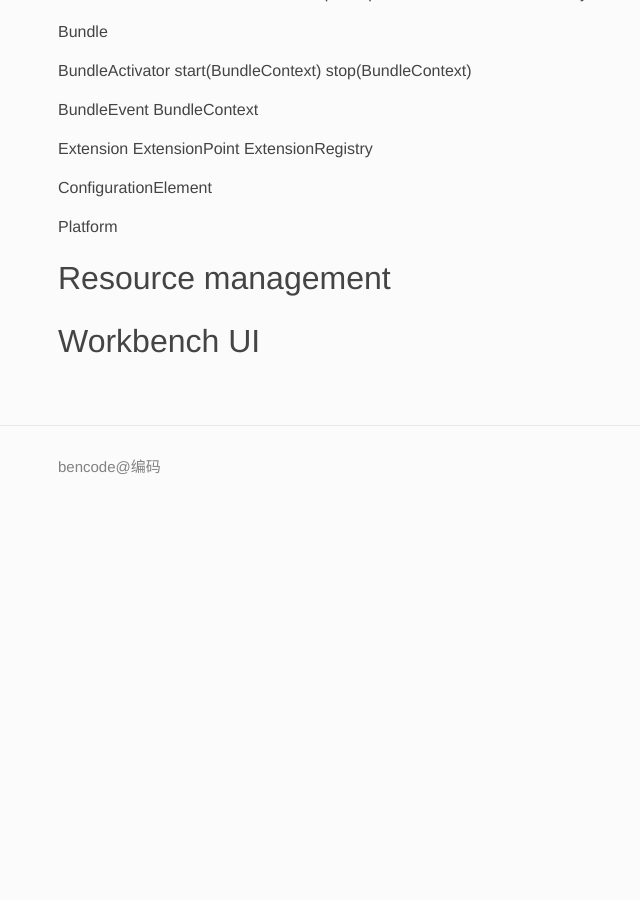
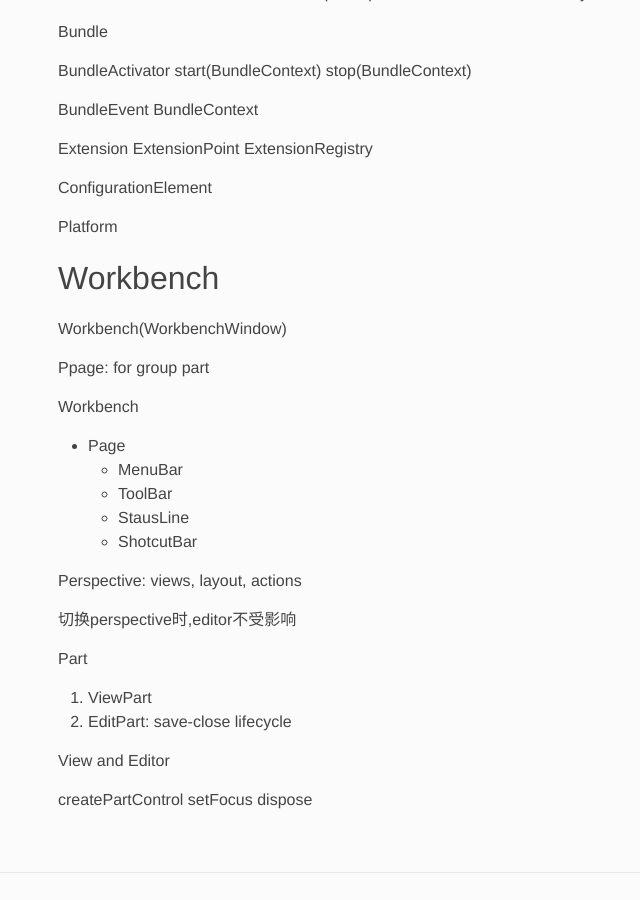
Before and after one commit to bencode/bencode.github.io, a Jekyll site: the page built from _posts/daily/eclipse/2014-11-26-review.md, in a window 1280 px wide and 900 px high, scrolled down 696 px. Shown: the whole window, without its empty margins (212-852 px from the left). Built offline with Jekyll 4.4.1, drawn with Linux system fonts in a browser that asks for light colours; before the commit the page ends 1235 px from its top, so only the background shows below that.

Commit message:
eclipse review

```diff
--- a/_posts/daily/eclipse/2014-11-26-review.md
+++ b/_posts/daily/eclipse/2014-11-26-review.md
@@ -42,11 +42,35 @@ Extension ExtensionPoint ExtensionRegistry
 
 ConfigurationElement
 
-
 Platform
 
 
-## Resource management
+## Workbench
+
+Workbench(WorkbenchWindow)
+
+Ppage: for group part
+
+Workbench
+  - Page
+    - MenuBar
+    - ToolBar
+    - StausLine
+    - ShotcutBar
+
+Perspective:
+  views, layout, actions
+
+切换perspective时,editor不受影响
 
 
-## Workbench UI
+Part
+1. ViewPart
+2. EditPart: save-close lifecycle
+
+
+View and Editor
+
+createPartControl
+setFocus
+dispose
```
Also changed, not shown: 1 other file.
